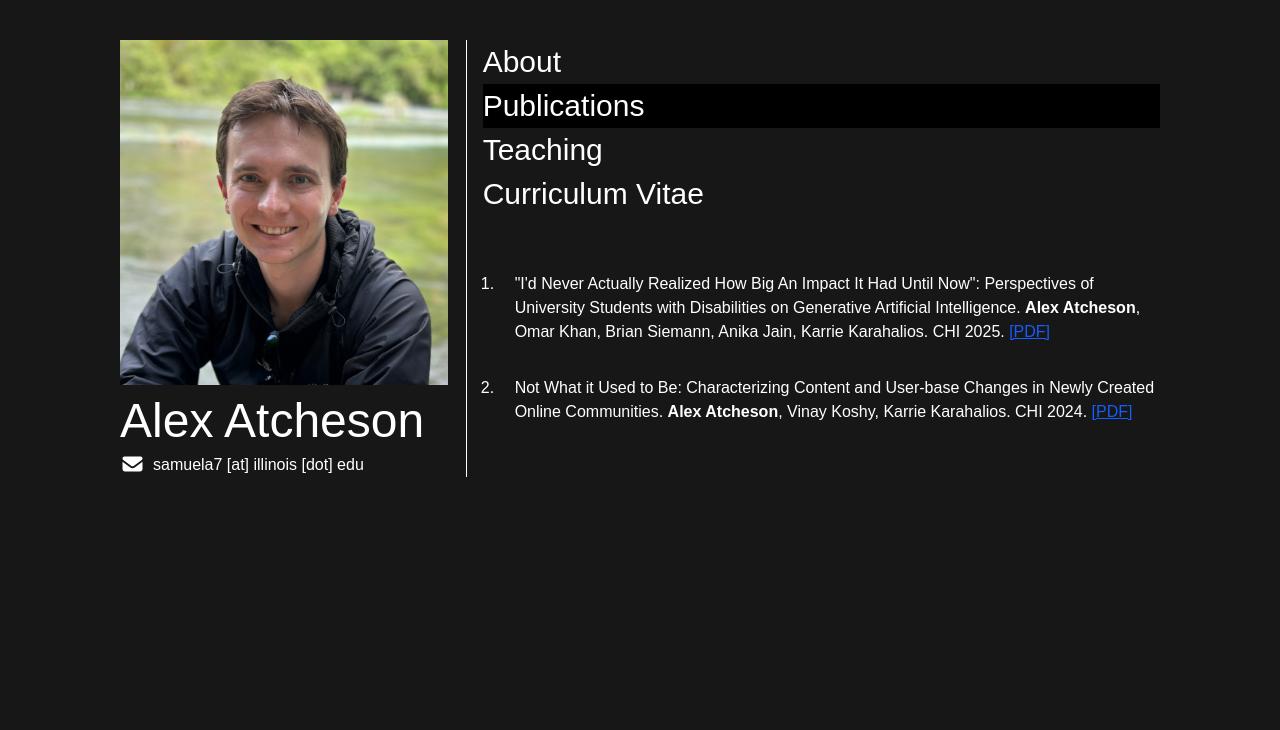
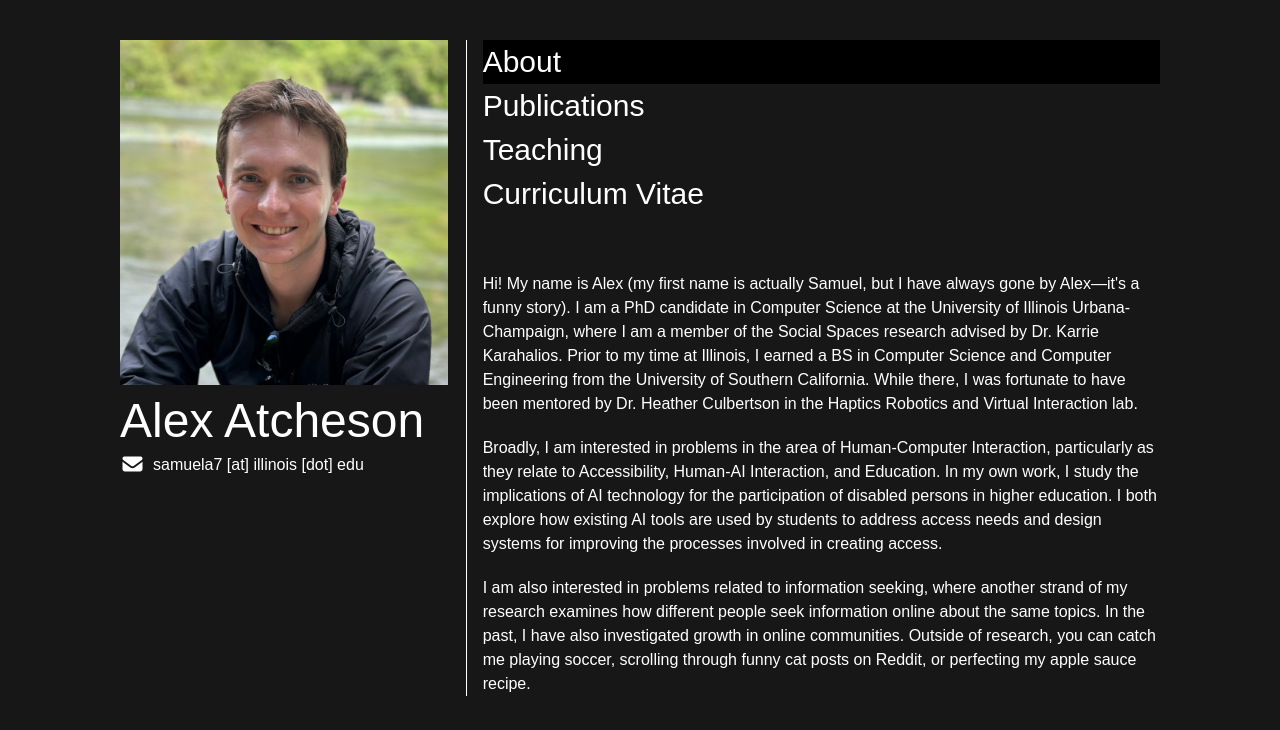
Before and after one commit to saatcheson/saatcheson.github.io, a Next.js app: page / in a window 1280 px wide. Shown: the top 730 px of the page. Built offline with nearby package versions, Linux system fonts and the light colour scheme.

Commit message:
small fix

```diff
--- a/src/app/components/about.js
+++ b/src/app/components/about.js
@@ -2,7 +2,7 @@ export default function About() {
     return (
         <>
             <p className="mb-5">
-                Hi! My name is Alex (my first name is actually Samuel, but I've always gone by Alex&mdash;it's a funny story).
+                Hi! My name is Alex (my first name is actually Samuel, but I have always gone by Alex&mdash;it&apos;s a funny story).
                 I am a PhD candidate in Computer Science at the University of Illinois Urbana-Champaign, where I am a member of the Social Spaces
                 research advised by Dr. Karrie Karahalios. Prior to my time at Illinois, I earned a BS in Computer Science and Computer Engineering
                 from the University of Southern California. While there, I was fortunate to have been mentored by Dr. Heather
--- a/src/app/components/teaching.js
+++ b/src/app/components/teaching.js
@@ -7,7 +7,6 @@ export default function Teaching() {
 
     function formatSemesters(course) {
         if (!course || !Array.isArray(course.semesters)) return null;
-
         return course.semesters.map((semester, index) => {
             const hasAward = Array.isArray(course.awards) && course.awards.includes(semester);
             const separator = index < course.semesters.length - 1 ? ', ' : '';
--- a/src/app/page.js
+++ b/src/app/page.js
@@ -9,7 +9,7 @@ import { faEnvelope } from "@fortawesome/free-solid-svg-icons";
 import Teaching from "./components/teaching";
 
 export default function Home() {
-  const [page, setPage] = useState("publications");
+  const [page, setPage] = useState("about");
 
   const load = (key) => {
     setPage(key);
```
Also changed, not shown: src/app/components/cv.js (deleted).
